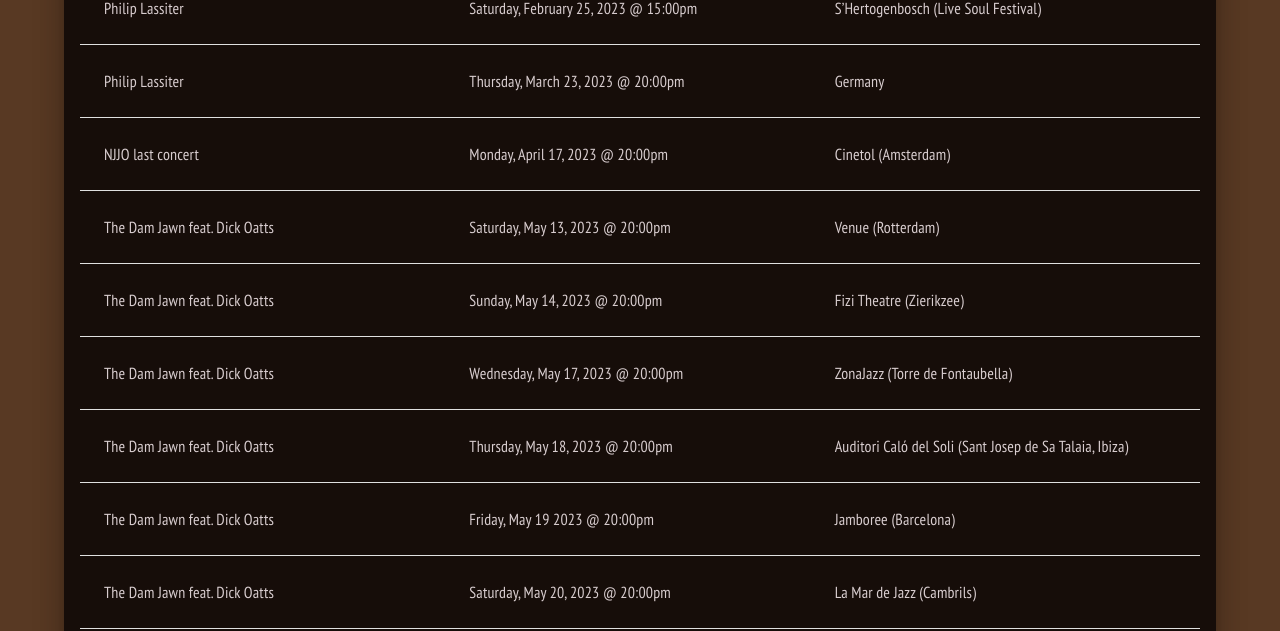
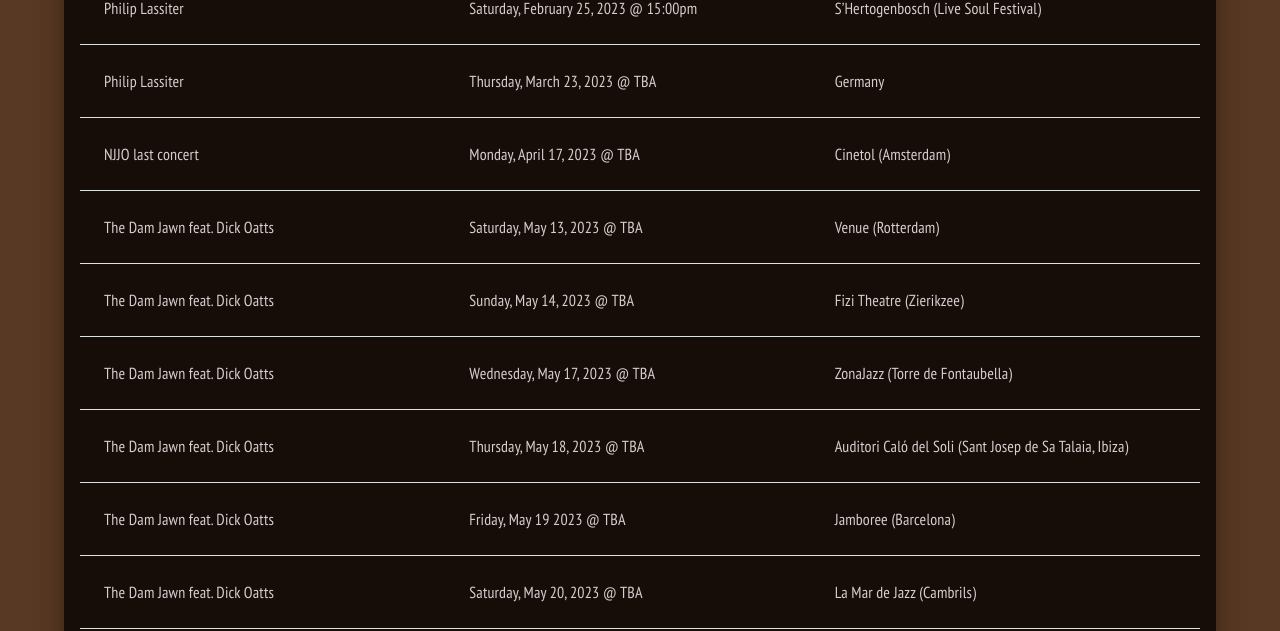
Before and after one commit to CliffordMorin/martin-diaz-website, a React (Create React App) app: page /calender in a window 1280 px wide. Shown: the part 321-952 px from the top of the page. Built offline with nearby package versions, Linux system fonts and the light colour scheme; no server answers; a web font is replaced by a local one.

Commit message:
changed TBA for schedule

```diff
--- a/src/components/Calender/Calender.js
+++ b/src/components/Calender/Calender.js
@@ -17,15 +17,15 @@
 ];
 let date = [
   "Saturday, February 25, 2023 @ 15:00pm",
-  "Thursday, March 23, 2023 @ 20:00pm",
-  "Monday, April 17, 2023 @ 20:00pm",
-  "Saturday, May 13, 2023 @ 20:00pm",
-  "Sunday, May 14, 2023 @ 20:00pm",
-  "Wednesday, May 17, 2023 @ 20:00pm",
-  "Thursday, May 18, 2023 @ 20:00pm",
-  "Friday, May 19 2023 @ 20:00pm",
-  "Saturday, May 20, 2023 @ 20:00pm",
-  "Saturday, May 21, 2023 @ 20:00pm",
+  "Thursday, March 23, 2023 @ TBA",
+  "Monday, April 17, 2023 @ TBA",
+  "Saturday, May 13, 2023 @ TBA",
+  "Sunday, May 14, 2023 @ TBA",
+  "Wednesday, May 17, 2023 @ TBA",
+  "Thursday, May 18, 2023 @ TBA",
+  "Friday, May 19 2023 @ TBA",
+  "Saturday, May 20, 2023 @ TBA",
+  "Saturday, May 21, 2023 @ TBA",
 ];
 let location = [
   "S’Hertogenbosch (Live Soul Festival)",
--- a/src/components/Contact/ContactForm.js
+++ b/src/components/Contact/ContactForm.js
@@ -43,7 +43,6 @@
           "Thank you for your inquiry, we will get back to you as soon as possible!",
           { theme: "colored", position: "bottom-left" }
         );
-        console.log(formRef.current);
         console.log(result.text);
       },
       (error) => {
```
